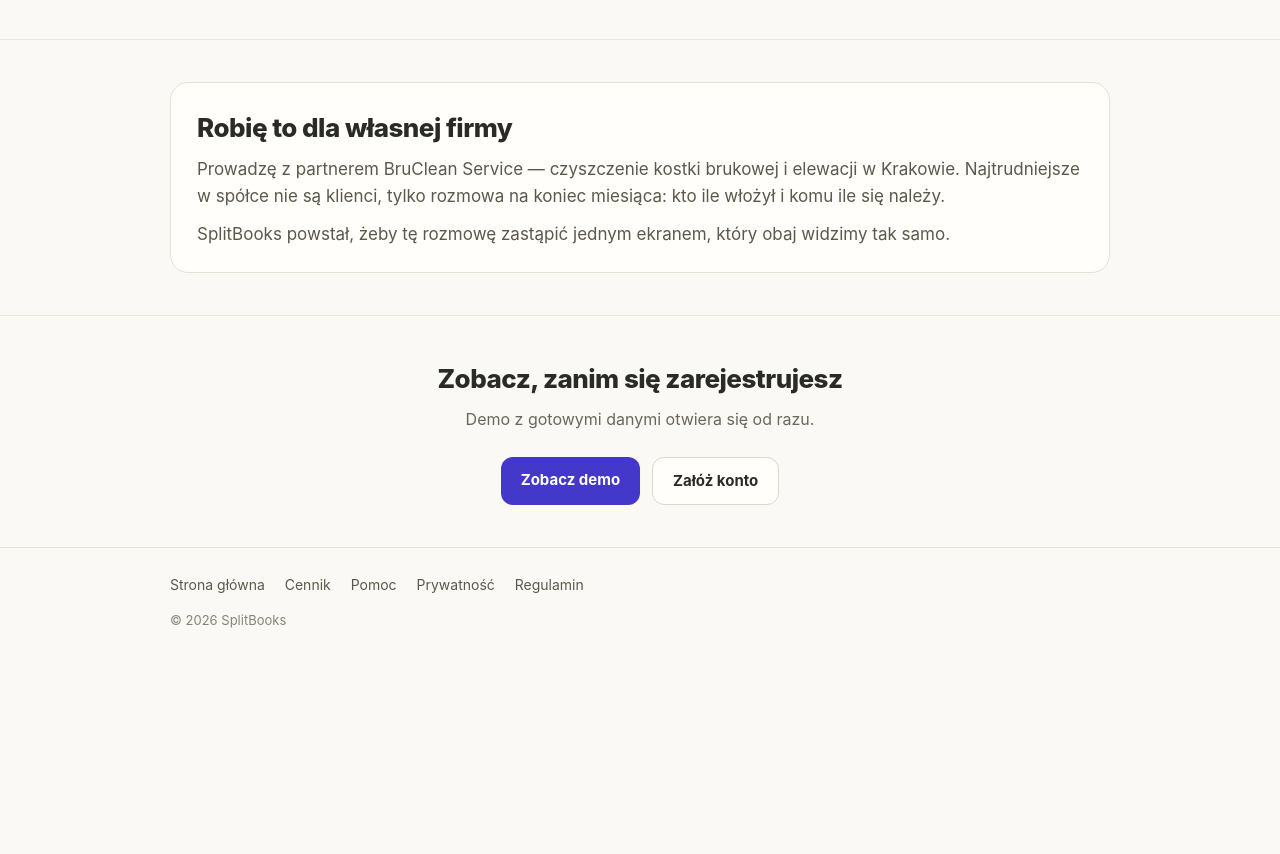
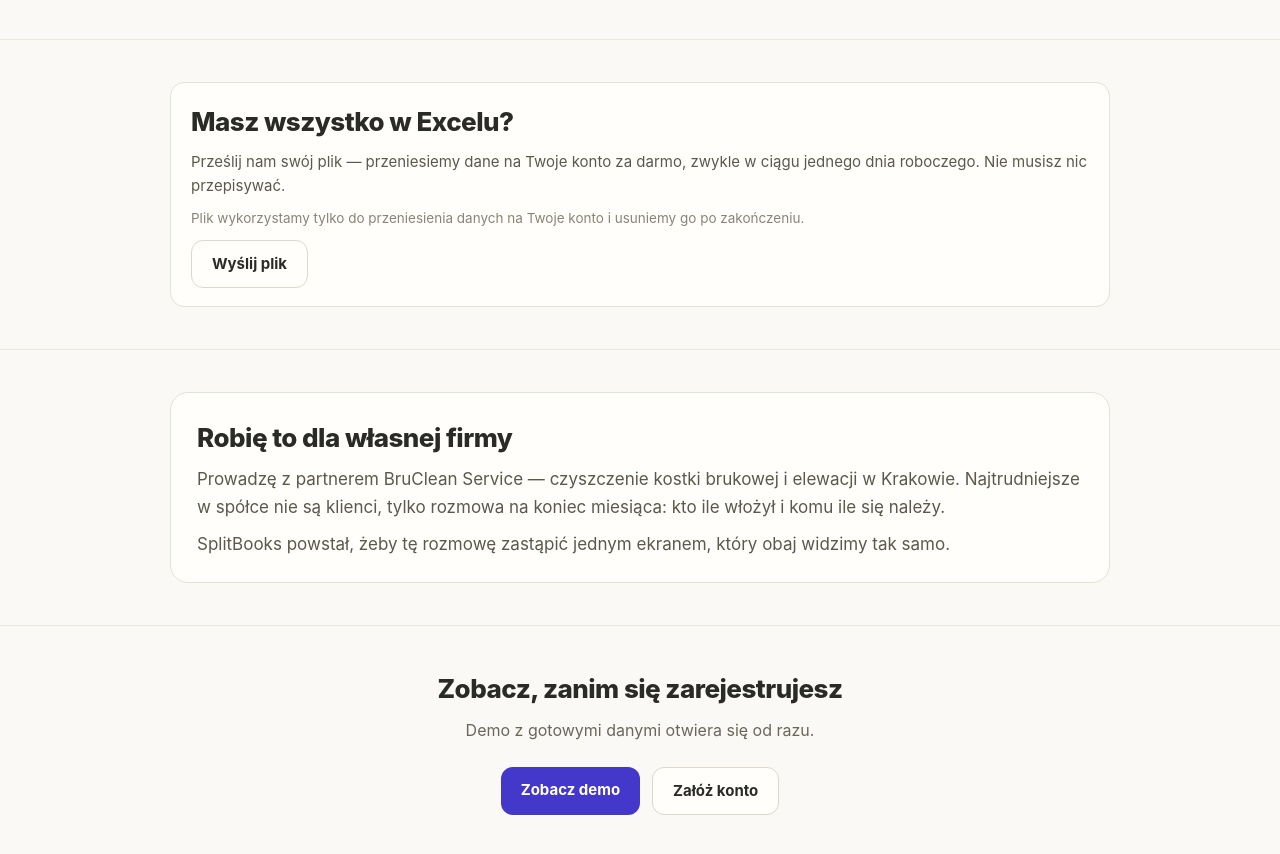
Before and after one commit to autoalexai-sketch/AI-Cashflow-Copilot, a plain HTML site: page ekipy.html in a window 1280 px wide. Shown: the part 1443-2297 px from the top of the page. Before the commit the page ends 2114 px from the top, so only its background shows below. Drawn offline with Linux system fonts and the light colour scheme.

Commit message:
/ekipy: offer a free Excel transfer by email (#29)
New block 'Masz wszystko w Excelu?' with a mailto to support and a line
on how the file is used (only for the transfer, deleted afterwards).
Test pins the offer.


Claude-Session: https://claude.ai/code/session_01CXMsxTz5Y5GEUSKNLj9usM

Co-authored-by: Claude <noreply@anthropic.com>

```diff
--- a/ekipy.html
+++ b/ekipy.html
@@ -47,6 +47,9 @@
   .story { background: #fffefb; border: 1px solid #e6e1d5; border-radius: 18px; padding: 24px 26px; }
   .story p { color: #5c584c; }
   .story p + p { margin-top: 10px; }
+  .excel h2 { margin-bottom: 8px; }
+  .excel p { margin-bottom: 10px; }
+  .excel .note { font-size: 13.5px; color: #8a8477; }
   .final { text-align: center; }
   .final .cta-row { justify-content: center; }
   footer { border-top: 1px solid #e6e1d5; padding: 26px 0 40px; font-size: 14px; color: #6b6659; }
@@ -113,6 +116,17 @@
 
   <section>
     <div class="wrap">
+      <div class="card excel">
+        <h2>Masz wszystko w Excelu?</h2>
+        <p>Prześlij nam swój plik — przeniesiemy dane na Twoje konto za darmo, zwykle w ciągu jednego dnia roboczego. Nie musisz nic przepisywać.</p>
+        <p class="note">Plik wykorzystamy tylko do przeniesienia danych na Twoje konto i usuniemy go po zakończeniu.</p>
+        <a class="btn btn-ghost" href="mailto:support@ai-consilium.com?subject=Przeniesienie%20Excela%20do%20SplitBooks&amp;body=Dzie%C5%84%20dobry%2C%20w%20za%C5%82%C4%85czniku%20m%C3%B3j%20plik.%20Email%20konta%20w%20SplitBooks%3A%20">Wyślij plik</a>
+      </div>
+    </div>
+  </section>
+
+  <section>
+    <div class="wrap">
       <div class="story">
         <h2>Robię to dla własnej firmy</h2>
         <p>Prowadzę z partnerem BruClean Service — czyszczenie kostki brukowej i elewacji w Krakowie. Najtrudniejsze w spółce nie są klienci, tylko rozmowa na koniec miesiąca: kto ile włożył i komu ile się należy.</p>
```
Also changed, not shown: tests/ekipy.test.js (+6 -0 lines).
